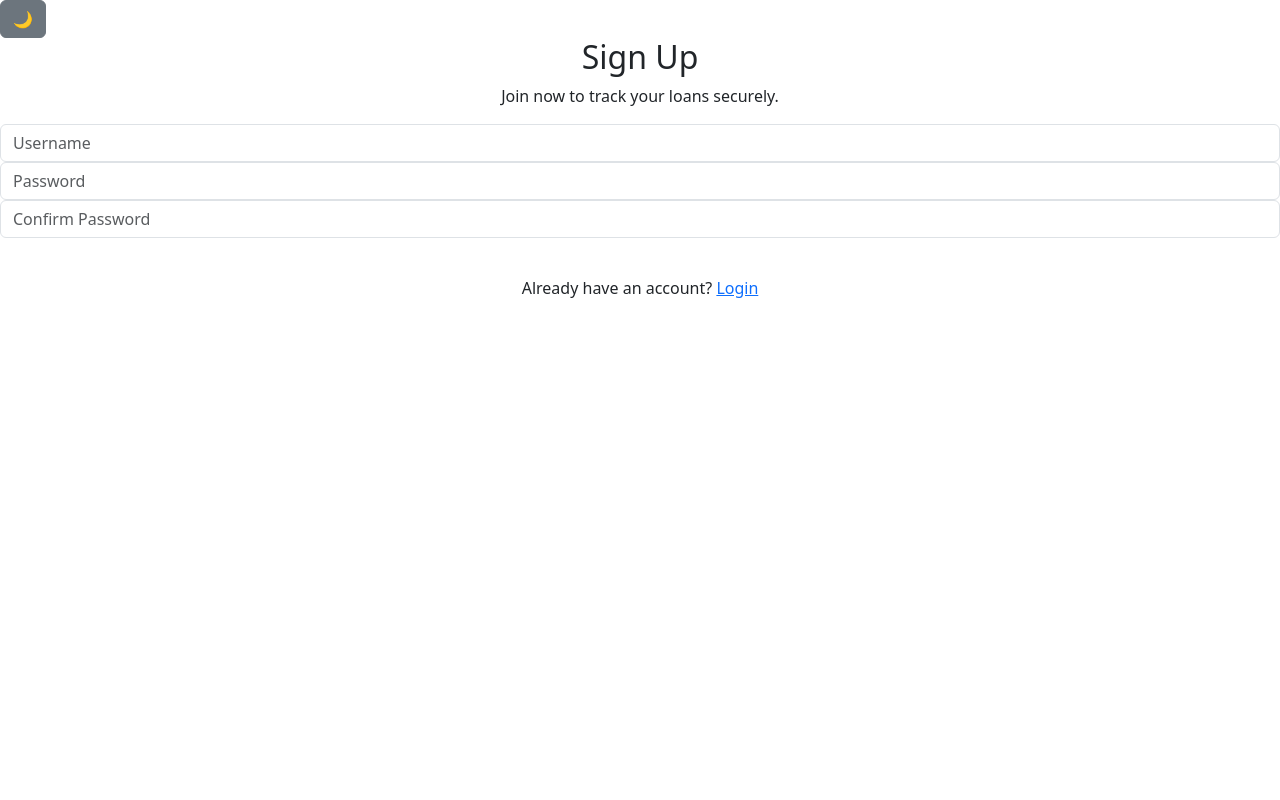
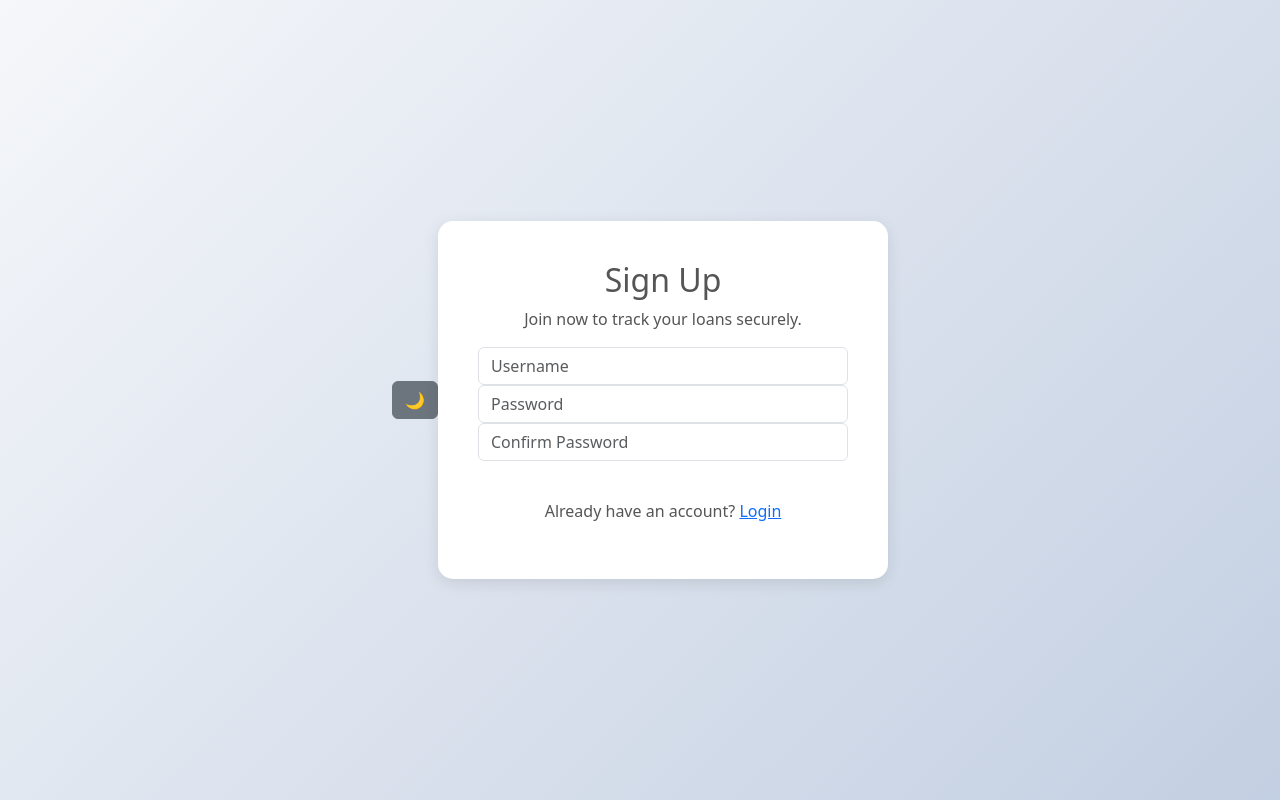
Before and after one commit to ConradPB/microloan-tracker, a Django app: page /signup/ in a window 1280 px wide. Run offline with Django 5.2, Linux system fonts and the light colour scheme.

Commit message:
updated style

```diff
--- a/loans/templates/signup.html
+++ b/loans/templates/signup.html
@@ -6,6 +6,47 @@
       href="https://cdn.jsdelivr.net/npm/bootstrap@5.3.0/dist/css/bootstrap.min.css"
       rel="stylesheet"
     />
+    <style>
+      :root {
+        --bg-start: #f5f7fa;
+        --bg-end: #c3cfe2;
+        --card-bg: #fff;
+        --text-color: #555;
+        --shadow: rgba(0, 0, 0, 0.1);
+        --link-color: #007bff;
+        --btn-primary-bg: #007bff;
+        --btn-primary-text: #fff;
+        --heading-color: #1e3c72;
+      }
+      [data-theme="dark"] {
+        --bg-start: #1a1a1a;
+        --bg-end: #2c2c2c;
+        --card-bg: #333;
+        --text-color: #e0e0e0;
+        --shadow: rgba(0, 0, 0, 0.3);
+        --link-color: #4dabf7;
+        --btn-primary-bg: #4dabf7;
+        --btn-primary-text: #fff;
+        --heading-color: #e0e0e0;
+      }
+      body {
+        background: linear-gradient(135deg, var(--bg-start), var(--bg-end));
+        min-height: 100vh;
+        display: flex;
+        align-items: center;
+        justify-content: center;
+        color: var(--text-color);
+        transition: all 0.3s ease;
+      }
+      .signup-container {
+        background: var(--card-bg);
+        padding: 40px;
+        border-radius: 15px;
+        box-shadow: 0 4px 15px var(--shadow);
+        max-width: 450px;
+        width: 100%;
+      }
+    </style>
   </head>
   <body>
     <button
```
